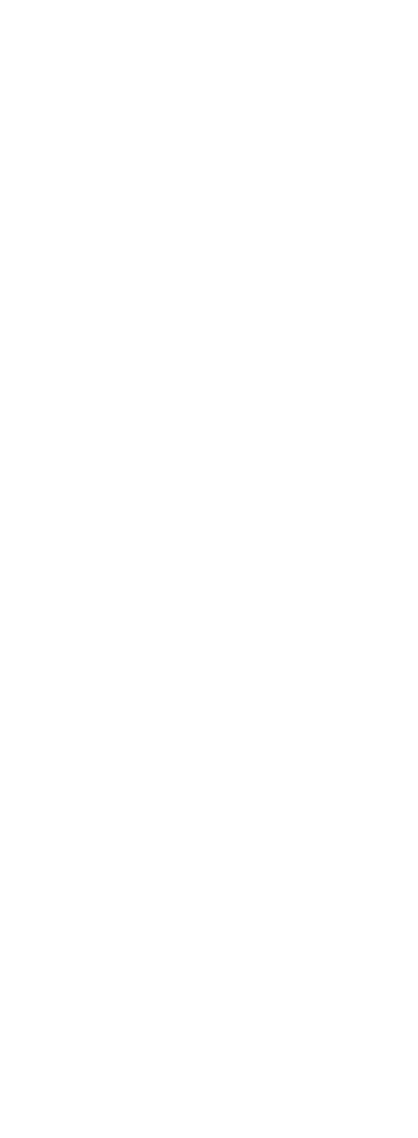
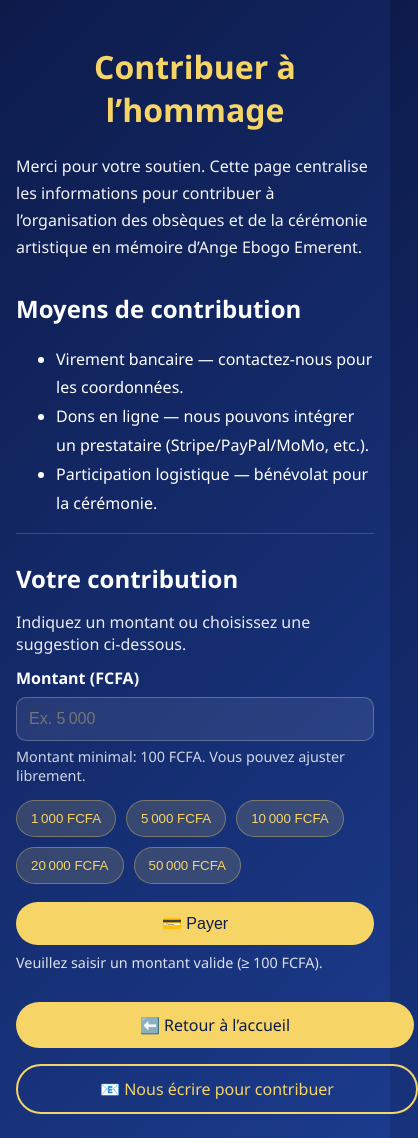
Before and after one commit to chapdel/menge-ange-ebogo, a Nuxt app: page /don in a window 390 px wide. Before the commit this address had no page. Shown: the whole page, 418 px wide, since content can reach past the window. Before the commit the page ends 844 px from the top, so only its background shows below. Built offline with nearby package versions, Linux system fonts and the light colour scheme.

Commit message:
feat(donation): add responsive donation form with amount suggestions
- Implement donation form with amount input and suggested values
- Add responsive styling for all screen sizes
- Include validation and currency formatting
- Move donation page to app/pages directory

```diff
--- /dev/null
+++ b/app/pages/don.vue
@@ -0,0 +1,232 @@
+<template>
+  <main class="don">
+    <h1>Contribuer à l’hommage</h1>
+    <p class="intro">
+      Merci pour votre soutien. Cette page centralise les informations pour contribuer
+      à l’organisation des obsèques et de la cérémonie artistique en mémoire d’Ange Ebogo Emerent.
+    </p>
+
+    <section class="options">
+      <h2>Moyens de contribution</h2>
+      <ul>
+        <li>
+          Virement bancaire — contactez-nous pour les coordonnées.
+        </li>
+        <li>
+          Dons en ligne — nous pouvons intégrer un prestataire (Stripe/PayPal/MoMo, etc.).
+        </li>
+        <li>
+          Participation logistique — bénévolat pour la cérémonie.
+        </li>
+      </ul>
+    </section>
+    <!-- Contribution form: amount input with suggestions and pay button (English comments only) -->
+    <section class="contrib" aria-label="Formulaire de contribution">
+      <h2>Votre contribution</h2>
+      <p class="help">Indiquez un montant ou choisissez une suggestion ci-dessous.</p>
+
+      <div class="amount-row">
+        <label for="don-amount">Montant (FCFA)</label>
+        <input
+          id="don-amount"
+          type="number"
+          inputmode="numeric"
+          min="100"
+          step="100"
+          placeholder="Ex. 5 000"
+          v-model.number="amount"
+          aria-describedby="don-amount-desc"
+        />
+      </div>
+      <p id="don-amount-desc" class="hint">Montant minimal: 100 FCFA. Vous pouvez ajuster librement.</p>
+
+      <div class="suggestions" role="group" aria-label="Suggestions de montants">
+        <button
+          v-for="s in suggestions"
+          :key="s"
+          type="button"
+          class="chip"
+          :class="{ active: amount === s }"
+          @click="selectAmount(s)"
+        >{{ formatCurrency(s) }}</button>
+      </div>
+
+      <div class="pay-row">
+        <button class="don-button pay" :disabled="!isValidAmount" @click="handlePay">
+          💳 Payer
+        </button>
+        <p class="tiny" v-if="!isValidAmount">Veuillez saisir un montant valide (≥ 100 FCFA).</p>
+      </div>
+    </section>
+
+    <section class="cta">
+      <NuxtLink class="don-button" to="/">⬅️ Retour à l’accueil</NuxtLink>
+      <a class="don-button outline" href="mailto:contact@example.com?subject=Don%20Ange%20Ebogo%20Emerent">
+        📧 Nous écrire pour contribuer
+      </a>
+    </section>
+  </main>
+</template>
+
+<script setup lang="ts">
+// Page head metadata (English comments only)
+useHead({
+  title: 'Contribuer à l’hommage – Ange Ebogo Emerent',
+  meta: [
+    { name: 'description', content: 'Page de contribution pour l’hommage à Ange Ebogo Emerent.' }
+  ]
+})
+
+// Contribution form state and helpers (English comments only)
+const amount = ref<number | null>(null)
+const suggestions = [1000, 5000, 10000, 20000, 50000]
+
+const isValidAmount = computed(() => {
+  return typeof amount.value === 'number' && amount.value >= 100
+})
+
+function selectAmount(v: number) {
+  amount.value = v
+}
+
+function formatCurrency(v: number) {
+  try {
+    return new Intl.NumberFormat('fr-FR', { style: 'currency', currency: 'XAF', maximumFractionDigits: 0 }).format(v)
+  } catch {
+    // Fallback when Intl for 'XAF' is not available
+    return `${v.toLocaleString('fr-FR')} FCFA`
+  }
+}
+
+function handlePay() {
+  if (!isValidAmount.value) return
+  // Placeholder payment handler: opens email with prefilled content
+  // Replace with real payment provider integration (Stripe/PayPal/MoMo/etc.)
+  const amt = amount.value as number
+  const subject = encodeURIComponent('Contribution – Ange Ebogo Emerent')
+  const body = encodeURIComponent(`Bonjour,\n\nJe souhaite contribuer au montant de ${formatCurrency(amt)}.\nMerci de me communiquer les instructions de paiement.\n\nCordialement.`)
+  window.location.href = `mailto:contact@example.com?subject=${subject}&body=${body}`
+}
+</script>
+
+<style>
+.don {
+  max-width: 900px;
+  margin: 0 auto;
+  padding: clamp(24px, 6vw, 40px) 16px;
+  text-align: left;
+}
+.don h1 {
+  color: #f6d465;
+  text-align: center;
+}
+.intro {
+  line-height: 1.7em;
+  opacity: 0.95;
+}
+.options h2 {
+  margin-top: 30px;
+}
+.options ul {
+  line-height: 1.8em;
+}
+
+/* Contribution form styles (English comments only) */
+.contrib {
+  margin-top: clamp(16px, 3vw, 24px);
+  padding-top: clamp(8px, 2vw, 12px);
+  border-top: 1px solid rgba(255, 255, 255, 0.16);
+}
+.contrib h2 {
+  margin-bottom: 8px;
+}
+.help {
+  opacity: 0.9;
+  margin-bottom: 12px;
+}
+.amount-row {
+  display: grid;
+  grid-template-columns: 1fr;
+  gap: 8px;
+  max-width: 420px;
+}
+.amount-row label {
+  font-weight: 600;
+}
+.amount-row input {
+  background: rgba(255, 255, 255, 0.08);
+  color: #fff;
+  border: 1px solid rgba(255, 255, 255, 0.24);
+  border-radius: 10px;
+  padding: clamp(12px, 2.5vw, 14px) 12px;
+  font-size: clamp(1rem, 1.2vw, 1.05rem);
+}
+.hint {
+  font-size: 0.9rem;
+  opacity: 0.8;
+  margin-top: 6px;
+}
+.suggestions {
+  display: flex;
+  flex-wrap: wrap;
+  gap: 10px;
+  margin-top: 14px;
+}
+.chip {
+  background: rgba(246, 212, 101, 0.15);
+  color: #f6d465;
+  border: 1px solid rgba(246, 212, 101, 0.35);
+  border-radius: 24px;
+  padding: 10px 14px;
+  cursor: pointer;
+  transition: 0.2s;
+}
+.chip:hover { background: rgba(246, 212, 101, 0.25); }
+.chip.active { background: #f6d465; color: #0d1b4b; }
+
+.pay-row {
+  margin-top: 18px;
+}
+.pay-row .tiny {
+  font-size: 0.9rem;
+  opacity: 0.85;
+  margin-top: 8px;
+}
+.don-button.pay {
+  min-width: 160px;
+}
+.cta {
+  display: flex;
+  gap: 16px;
+  margin-top: 30px;
+  flex-wrap: wrap;
+}
+.don-button {
+  background-color: #f6d465;
+  color: #0d1b4b;
+  padding: clamp(12px, 2.5vw, 14px) clamp(20px, 4vw, 24px);
+  font-size: clamp(1rem, 1.2vw, 1.05rem);
+  border: none;
+  border-radius: 50px;
+  cursor: pointer;
+  transition: 0.3s;
+  text-decoration: none;
+}
+.don-button:hover {
+  background-color: #ffec9e;
+}
+.don-button.outline {
+  background: transparent;
+  color: #f6d465;
+  border: 2px solid #f6d465;
+}
+.don-button.outline:hover {
+  color: #0d1b4b;
+  background-color: #ffec9e;
+}
+
+@media (max-width: 560px) {
+  .cta { flex-direction: column; }
+  .don-button { width: 100%; text-align: center; }
+}
+</style>
--- a/app/pages/index.vue
+++ b/app/pages/index.vue
@@ -69,15 +69,15 @@
 <style>
 /* Page-specific styles (English comments only) */
 header {
-  padding: 60px 20px;
+  padding: clamp(32px, 6vw, 60px) 20px;
 }
 header h1 {
-  font-size: 2.8em;
+  font-size: clamp(1.8rem, 3.5vw + 1rem, 2.8rem);
   margin-bottom: 10px;
   color: #f6d465;
 }
 header p {
-  font-size: 1.3em;
+  font-size: clamp(1rem, 1.2vw + 0.2rem, 1.3rem);
   max-width: 700px;
   margin: 0 auto;
   line-height: 1.6em;
@@ -88,7 +88,7 @@
   display: inline-block;
 }
 .portrait img {
-  width: 350px;
+  width: min(90vw, 350px);
   border-radius: 10px;
   border: 3px solid #f6d465;
   box-shadow: 0 0 40px rgba(255, 215, 0, 0.8), 0 0 80px rgba(255, 215, 0, 0.6), 0 0 120px rgba(255, 215, 0, 0.4);
@@ -99,15 +99,15 @@
   box-shadow: 0 0 60px rgba(255, 215, 0, 1), 0 0 100px rgba(255, 215, 0, 0.9), 0 0 150px rgba(255, 215, 0, 0.8);
 }
 .section {
-  padding: 50px 20px;
+  padding: clamp(32px, 6vw, 50px) 20px;
   max-width: 900px;
   margin: auto;
 }
 .don-button {
   background-color: #f6d465;
   color: #0d1b4b;
-  padding: 18px 40px;
-  font-size: 1.2em;
+  padding: clamp(12px, 2.8vw, 18px) clamp(20px, 5.2vw, 40px);
+  font-size: clamp(1rem, 1.2vw, 1.2em);
   border: none;
   border-radius: 50px;
   cursor: pointer;
@@ -142,8 +142,22 @@
 }
 .list {
   text-align: left;
-  max-width: 600px;
-  margin: auto;
+  max-width: min(90vw, 600px);
+  margin: 0 auto;
   line-height: 1.8em;
 }
+
+/* Responsive tweaks */
+@media (max-width: 768px) {
+  header { padding: 40px 16px; }
+  .section { padding: 28px 16px; }
+}
+
+@media (max-width: 480px) {
+  .don-button {
+    width: 100%;
+    display: inline-block;
+    text-align: center;
+  }
+}
 </style>
```
Also changed, not shown: pages/don.vue (deleted, +0 -92 lines).
